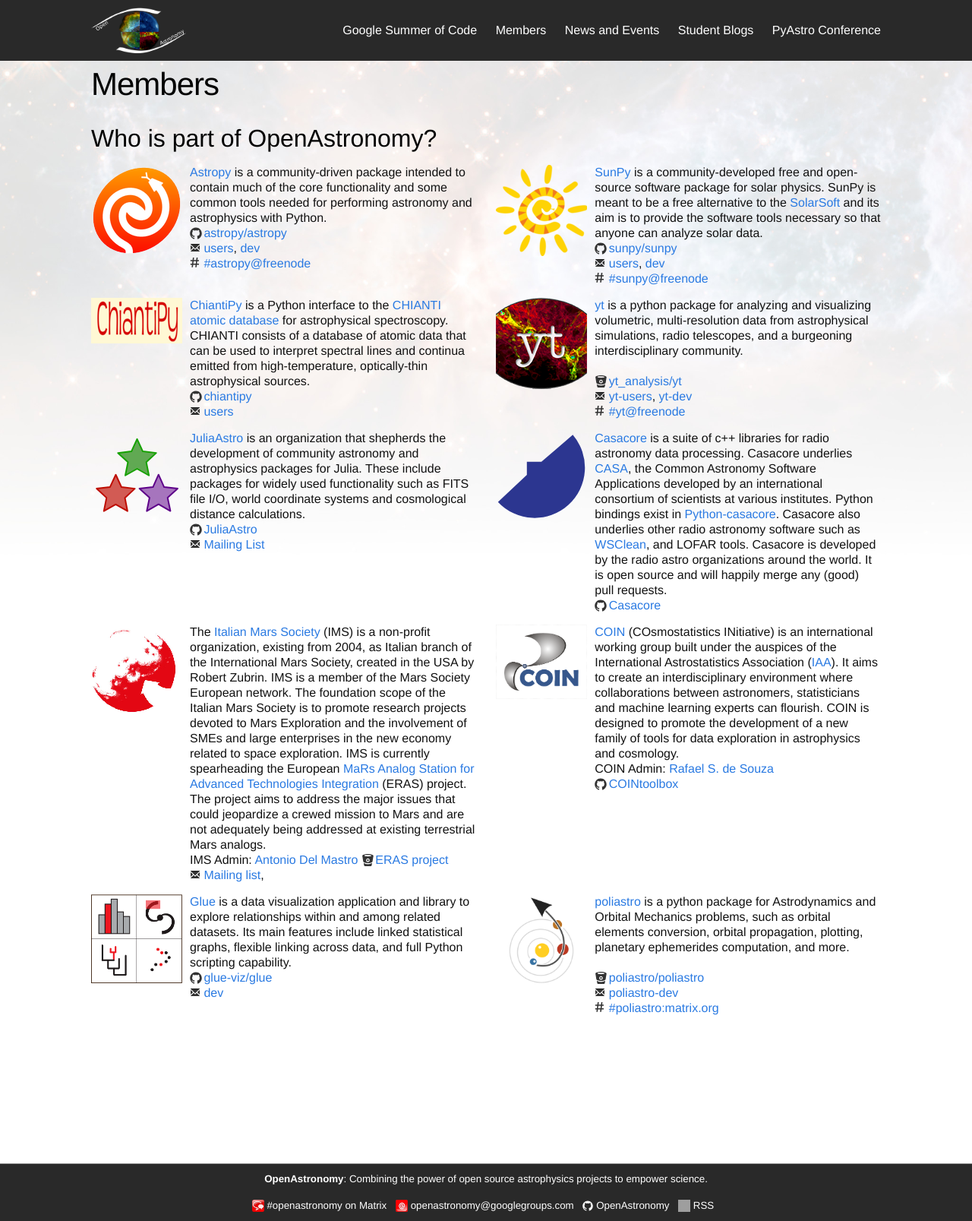
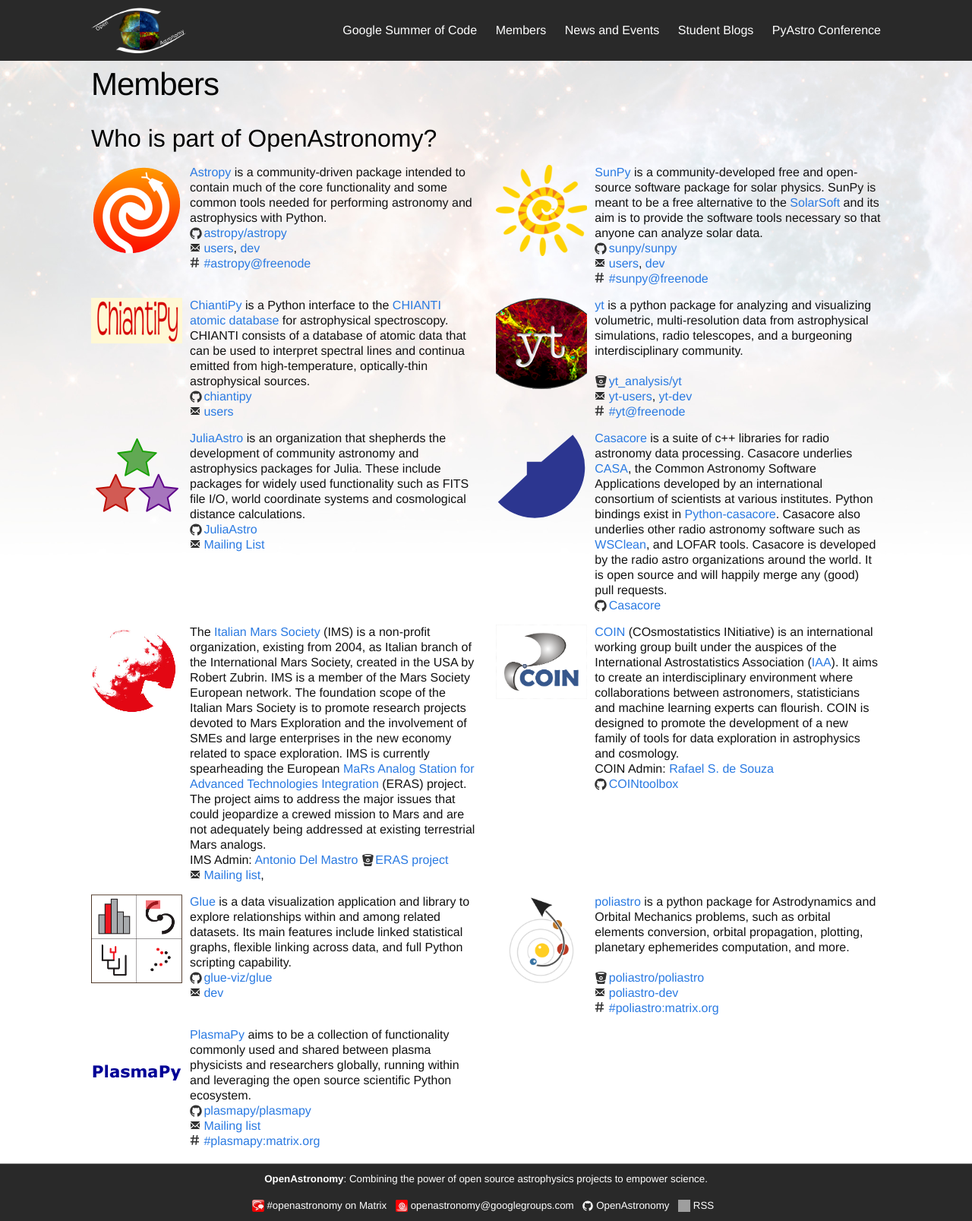
Before and after one commit to OpenAstronomy/openastronomy.github.io, a Jekyll site: the page built from members.md, in a window 1280 px wide. Shown: the whole page at 76% size. Built offline with Jekyll 4.4.1, drawn with Linux system fonts in a browser that asks for light colours; nearby versions of some CDN libraries; grey boxes are pictures that could not be loaded.

Commit message:
Purge some stray SunPys, add PlasmaPy to the list

```diff
--- a/_config.yml
+++ b/_config.yml
@@ -20,7 +20,7 @@
 # Build settings
 markdown: kramdown
 
-members: [Astropy, SunPy, chiantipy, yt-project, JuliaAstro, Casacore, IMS, COIN, Glue, poliastro]
+members: [Astropy, SunPy, chiantipy, yt-project, JuliaAstro, Casacore, IMS, COIN, Glue, poliastro, PlasmaPy]
 
 irc_freenode: irc://irc.freenode.net/
 
@@ -64,8 +64,8 @@
 poliastro_mailinglist_dev: https://groups.io/g/poliastro-dev
 poliastro_riot: https://riot.im/app/#/room/#poliastro:matrix.org
 
-sunpy_url: http://plasmapy.org
-sunpy_mailinglist: http://groups.google.com/group/plasmapy
+plasmapy_url: http://plasmapy.org
+plasmapy_mailinglist: http://groups.google.com/group/plasmapy
 plasmapy_riot: https://riot.im/app/#/room/#pyastro:matrix.org
 
 gh_logo: M7.999,0.431c-4.285,0-7.76,3.474-7.76,7.761 c0,3.428,2.223,6.337,5.307,7.363c0.388,0.071,0.53-0.168,0.53-0.374c0-0.184-0.007-0.672-0.01-1.32 c-2.159,0.469-2.614-1.04-2.614-1.04c-0.353-0.896-0.862-1.135-0.862-1.135c-0.705-0.481,0.053-0.472,0.053-0.472 c0.779,0.055,1.189,0.8,1.189,0.8c0.692,1.186,1.816,0.843,2.258,0.645c0.071-0.502,0.271-0.843,0.493-1.037 C4.86,11.425,3.049,10.76,3.049,7.786c0-0.847,0.302-1.54,0.799-2.082C3.768,5.507,3.501,4.718,3.924,3.65 c0,0,0.652-0.209,2.134,0.796C6.677,4.273,7.34,4.187,8,4.184c0.659,0.003,1.323,0.089,1.943,0.261 c1.482-1.004,2.132-0.796,2.132-0.796c0.423,1.068,0.157,1.857,0.077,2.054c0.497,0.542,0.798,1.235,0.798,2.082 c0,2.981-1.814,3.637-3.543,3.829c0.279,0.24,0.527,0.713,0.527,1.437c0,1.037-0.01,1.874-0.01,2.129 c0,0.208,0.14,0.449,0.534,0.373c3.081-1.028,5.302-3.935,5.302-7.362C15.76,3.906,12.285,0.431,7.999,0.431z
--- a/_includes/members/PlasmaPy.html
+++ b/_includes/members/PlasmaPy.html
@@ -2,7 +2,7 @@
   <a href="{{ site.plasmapy_url }}">
   <img class="media-object pull-left" src="{{page.root}}/img/members/plasmapy.png" alt="PlasmaPy" />
   </a>
-  <div id="sunpy" class="media-body">
+  <div id="plasmapy" class="media-body">
     <a href="{{ site.plasmapy_url }}" class="project" target="_blank">PlasmaPy</a>
     aims to be a collection of functionality commonly used and shared between
     plasma physicists and researchers globally, running within and leveraging
```
